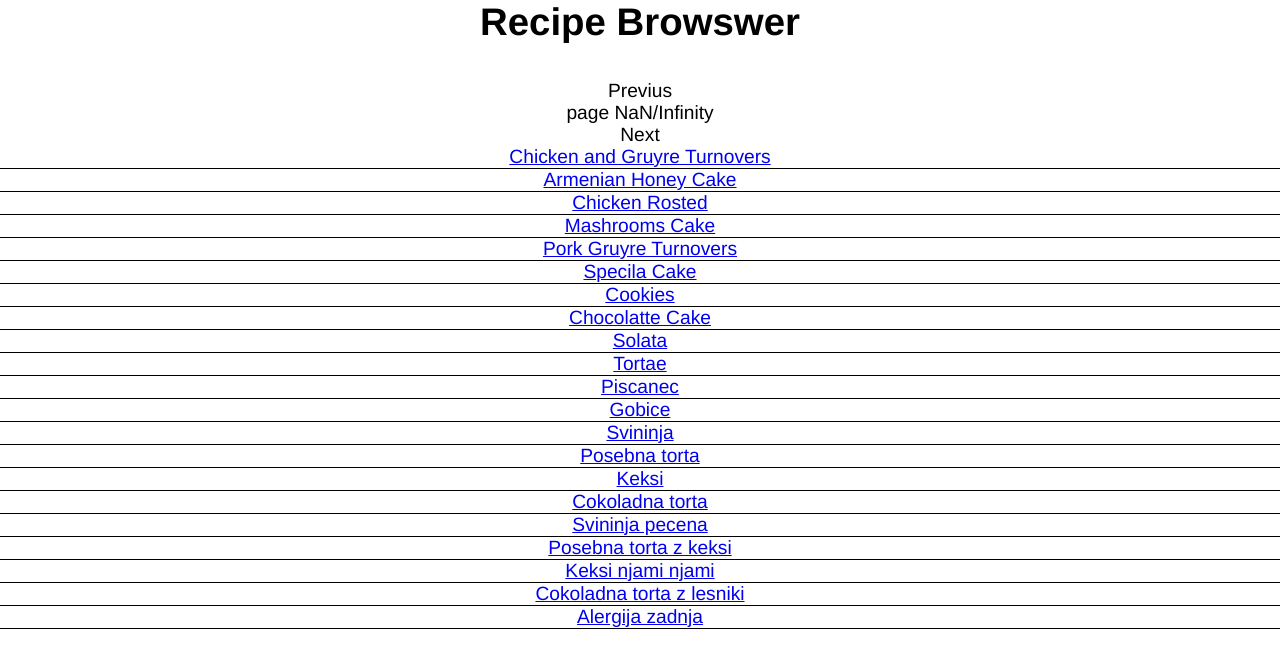
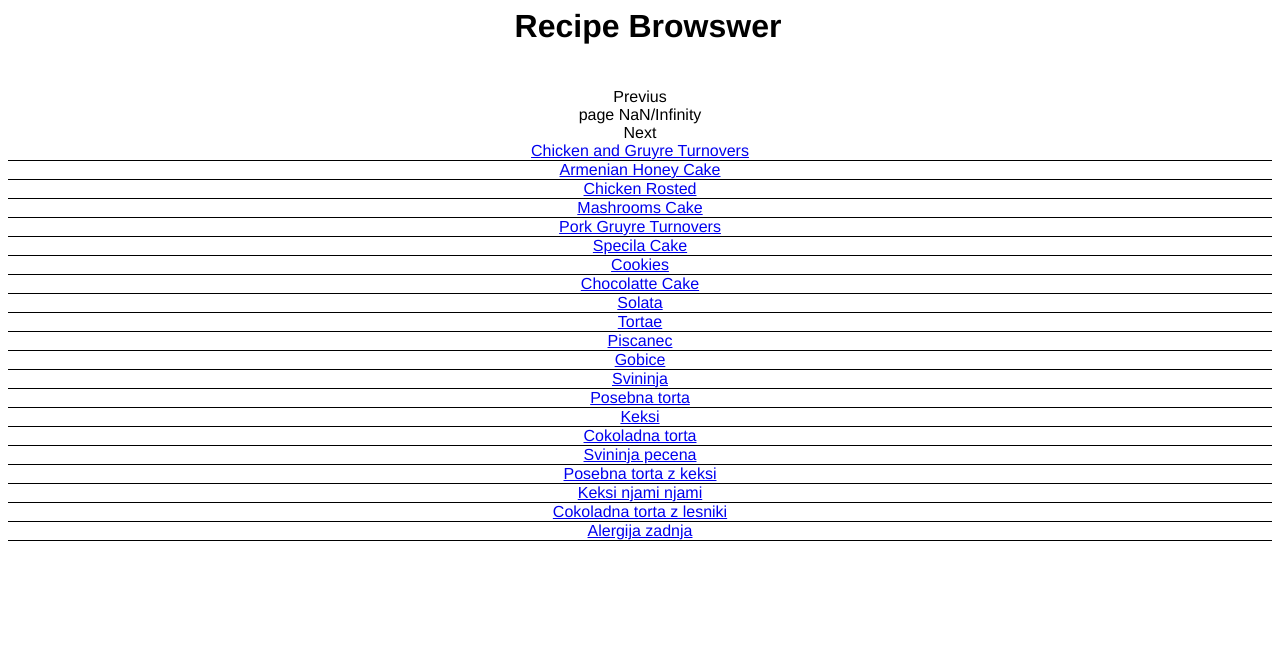
Before and after one commit to mdimec4/eCookbook, a Vue app in the folder src/web/spa/: page /device/recipe_view_browser in a window 1280 px wide. Shown: the top 668 px of the page. Built offline with nearby package versions, Linux system fonts and the light colour scheme.

Commit message:
testing imports

```diff
--- /dev/null
+++ b/src/web/spa/src/assets/api.js
@@ -0,0 +1 @@
+module.exports.doSomething = function () { return 'foo' }
--- /dev/null
+++ b/src/web/spa/src/components/api2.js
@@ -0,0 +1,3 @@
+export function somethingElse () {
+  return 'something else'
+}
--- a/src/web/spa/src/components/recipe_editor_list.vue
+++ b/src/web/spa/src/components/recipe_editor_list.vue
@@ -7,6 +7,7 @@
 </template>
 
 <script>
+import {somethingElse} from './api2'
 function getRecipes () {
   var jsonStr = `[
     {
@@ -243,11 +244,13 @@ function getRecipes () {
     ]`
   return JSON.parse(jsonStr)
 }
-
+var apiModule = require('../assets/api.js') // XXX test CommonJS
 export default {
   name: 'recipe_editor_list',
   data () {
     var recipes = getRecipes()
+
+    console.log('!!!!', apiModule.doSomething(), somethingElse())
     return {
       recipes: recipes
     }
--- a/src/web/spa/src/components/recipe_view_browser.vue
+++ b/src/web/spa/src/components/recipe_view_browser.vue
@@ -18,7 +18,7 @@
 
 
 <script>
-function getRecipes (id) {
+function getRecipes () {
   var jsonStr = `[
     {
         "recipe_id": "1-37859",
@@ -321,7 +321,7 @@ export default {
   }
 }
 </script>
-<style>
+<style scoped>
 
  * {
     margin: 0px;
--- a/src/web/spa/src/components/recipe_viewer.vue
+++ b/src/web/spa/src/components/recipe_viewer.vue
@@ -345,7 +345,7 @@ export default {
   }
 }
 </script>
-<style>
+<style scoped>
  * {
     margin: 0px;
     padding: 0px;
```
